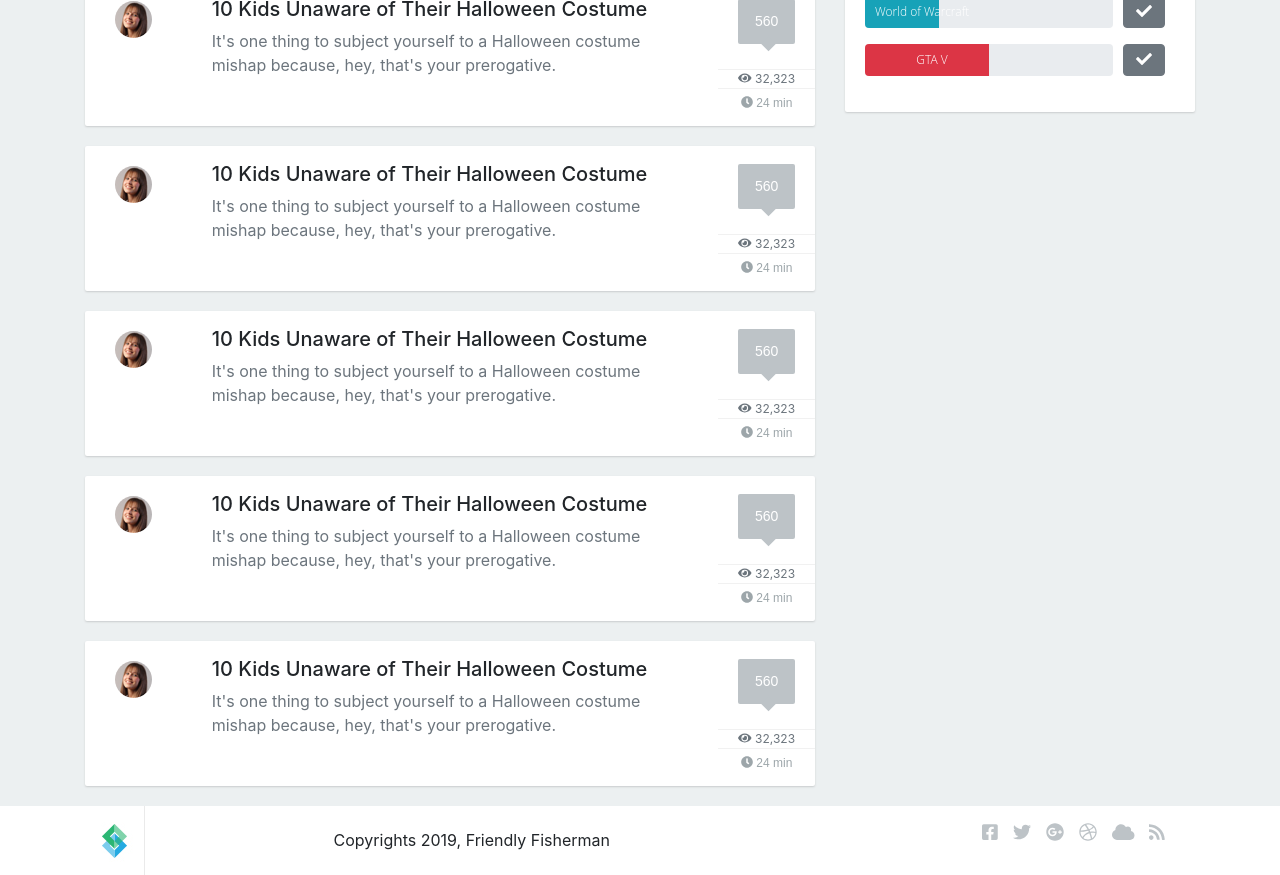
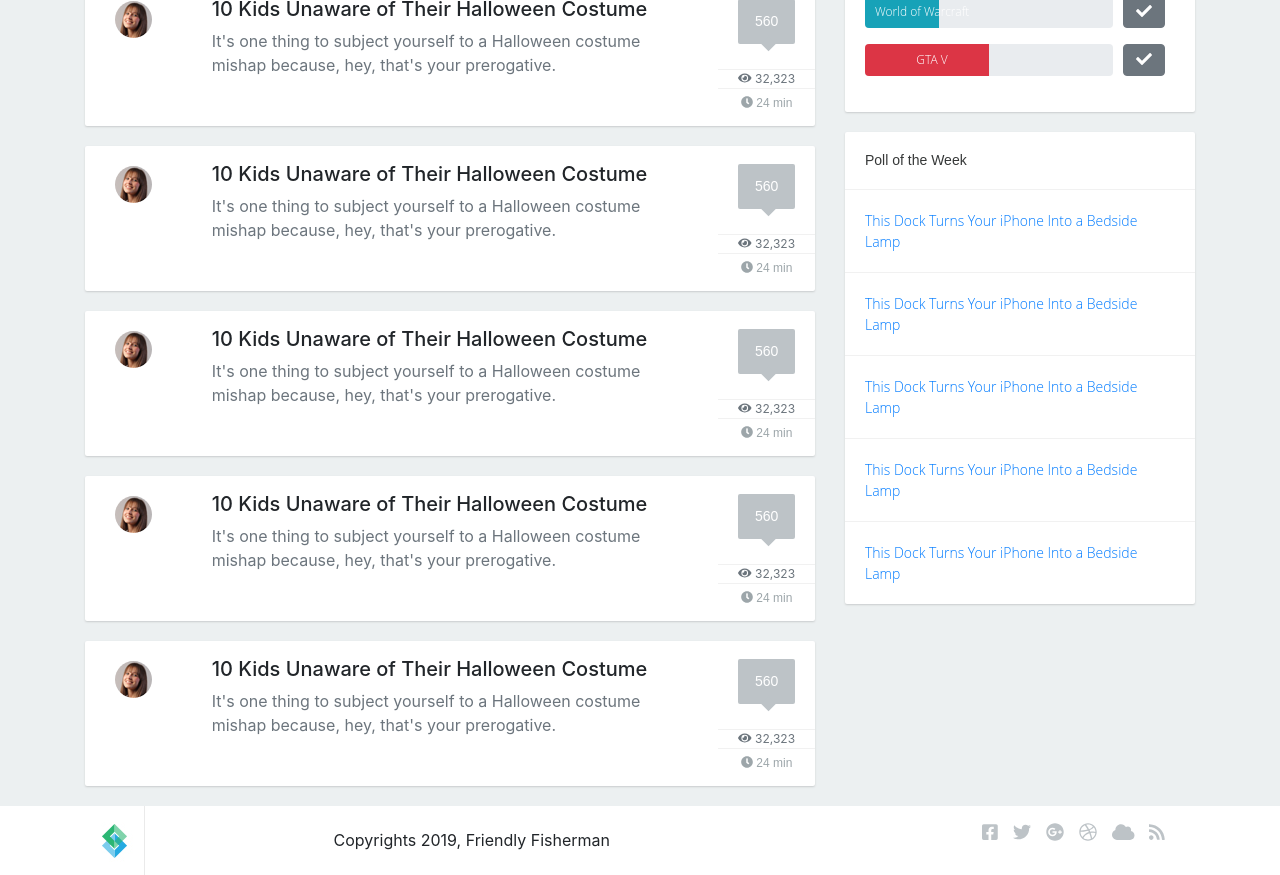
Before and after one commit to toshetoo/friendly-fisherman-client, a React (Create React App) app: page /profile in a window 1280 px wide. Shown: the part 940-1815 px from the top of the page. Built offline with nearby package versions, Linux system fonts and the light colour scheme.

Commit message:
Add active threads panel

```diff
--- a/src/App.css
+++ b/src/App.css
@@ -1,7 +1,3 @@
 .App {
   background-color: #ecf0f1;
 }
-
-.cursor-pointer {
-  cursor: pointer;
-}
--- /dev/null
+++ b/src/components/content/posts/active-threads/ActiveThreads.jsx
@@ -0,0 +1,33 @@
+import React from 'react';
+import './ActiveThreads.scss';
+
+export class ActiveThreads extends React.Component {
+
+    render() {
+        return(
+            <div className="threads-holder">
+                <h3>Poll of the Week</h3>
+                <div className="divider"></div>
+                <div className="thread">
+                    <a href="#">This Dock Turns Your iPhone Into a Bedside Lamp</a>
+                </div>
+                <div className="divider"></div>
+                <div className="thread">
+                    <a href="#">This Dock Turns Your iPhone Into a Bedside Lamp</a>
+                </div>
+                <div className="divider"></div>
+                <div className="thread">
+                    <a href="#">This Dock Turns Your iPhone Into a Bedside Lamp</a>
+                </div>
+                <div className="divider"></div>
+                <div className="thread">
+                    <a href="#">This Dock Turns Your iPhone Into a Bedside Lamp</a>
+                </div>
+                <div className="divider"></div>
+                <div className="thread">
+                    <a href="#">This Dock Turns Your iPhone Into a Bedside Lamp</a>
+                </div>
+            </div>
+        );
+    }
+}
--- /dev/null
+++ b/src/components/content/posts/active-threads/ActiveThreads.scss
@@ -0,0 +1,27 @@
+.threads-holder {
+    background-color: #ffffff;
+    border-radius: 2px;
+    box-shadow: 0 1px 2px #c9cccd;
+    margin-bottom: 20px;
+
+    .divider {
+        height: 1px;
+        line-height: 1px;
+        border-bottom: solid 1px #f1f1f1;
+    }
+
+    h3 {
+        color: #363838;
+        font-size: 14px;
+        font-family: 'Open Sans Bold', sans-serif;
+        margin: 0;
+        padding: 20px;
+    }
+
+    .thread {
+        padding: 20px;
+        font-size: 14px;
+        color: #363838;
+        font-family: 'Open Sans Light', sans-serif;
+    }
+}
--- a/src/components/layout/main/Main.jsx
+++ b/src/components/layout/main/Main.jsx
@@ -2,6 +2,7 @@ import React from 'react';
 import { PostsHolder } from '../../content/posts/list/PostsHolder';
 import { CategoriesList } from './../../content/categories/list/CategoriesList';
 import { Poll } from './../../content/polls/Poll';
+import { ActiveThreads } from '../../content/posts/active-threads/ActiveThreads';
 
 export class Main extends React.Component {
 
@@ -15,6 +16,7 @@ export class Main extends React.Component {
                     <div className="col-4">
                         <CategoriesList />
                         <Poll />
+                        <ActiveThreads />
                     </div>
                 </div>
             </div>
--- a/src/index.css
+++ b/src/index.css
@@ -12,3 +12,7 @@ code {
   font-family: source-code-pro, Menlo, Monaco, Consolas, "Courier New",
     monospace;
 }
+
+.cursor-pointer {
+  cursor: pointer;
+}
```
